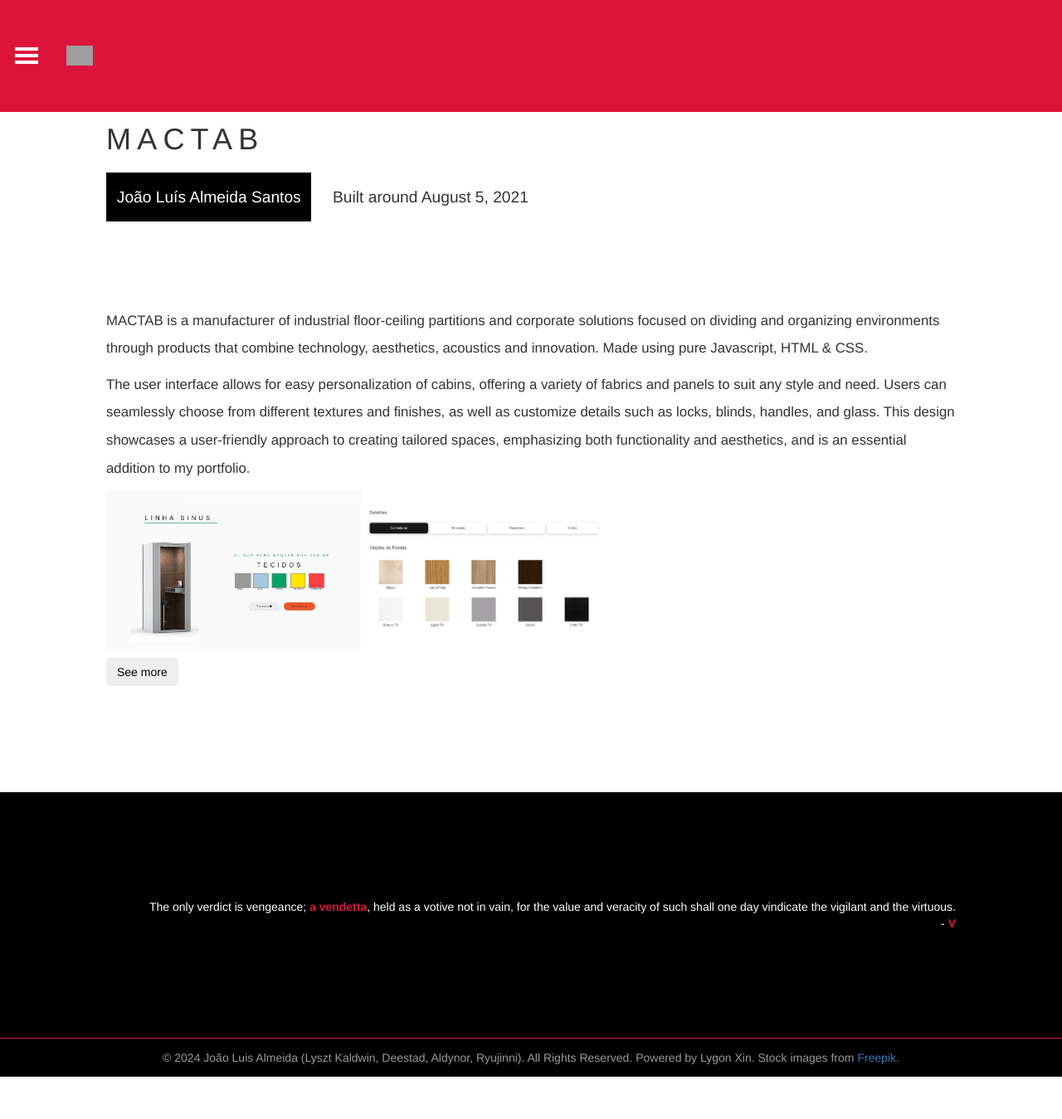
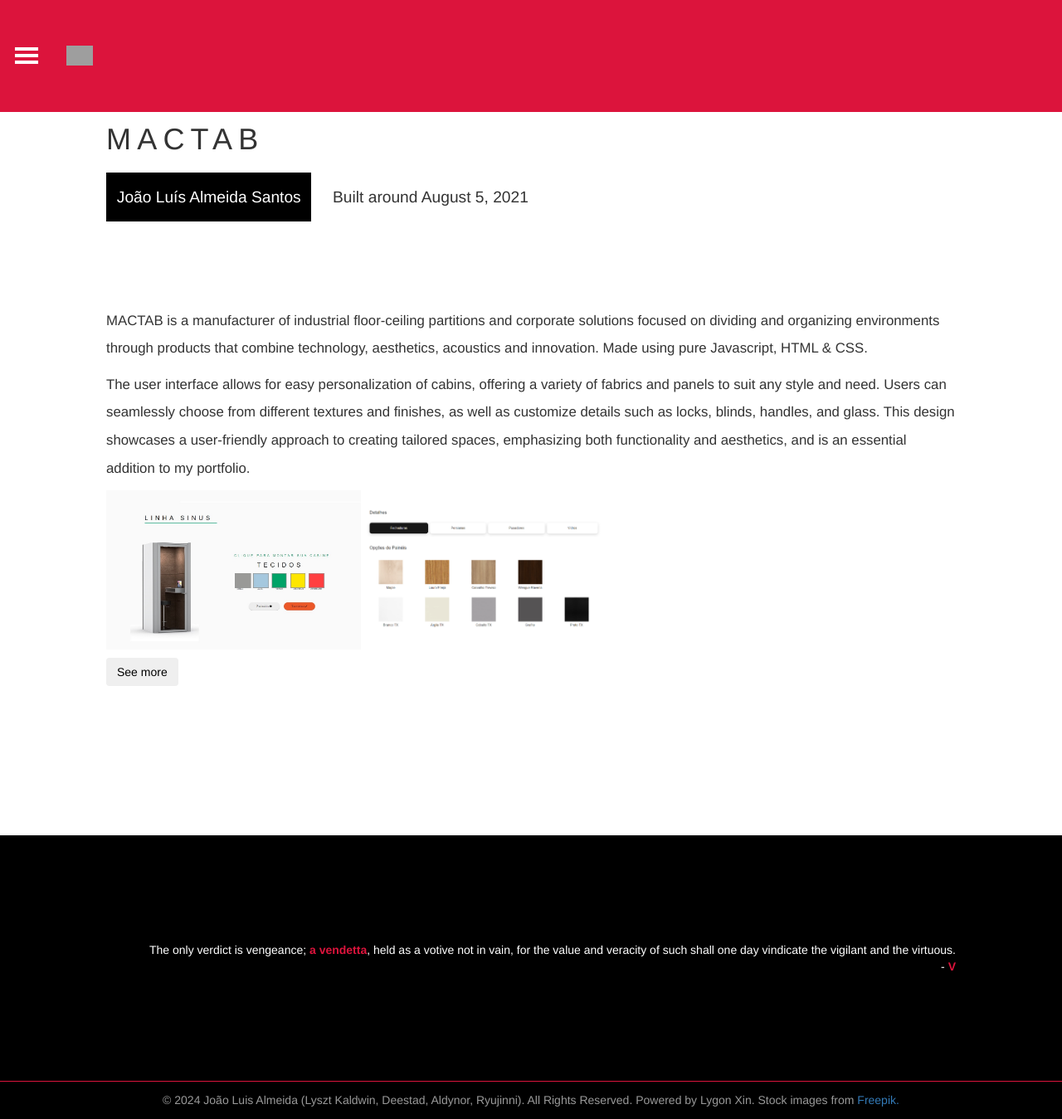
Before and after one commit to lyszt/lyszt.github.io, a Jekyll site: the page built from _posts/2021-8-5-Mactab.md, in a window 1280 px wide and 1349 px high. Shown: the whole window at 83% size. Built offline with Jekyll 4.4.1, drawn with Linux system fonts in a browser that asks for light colours; grey boxes are pictures that could not be loaded.

Commit message:
Big fix to crazy blog css

```diff
--- a/css/1024.css
+++ b/css/1024.css
@@ -53,14 +53,14 @@
     }
     .services-offered h1 {
       margin-top: 15vw;
-      font-size: 3vw;
+      font-size: 1em;
       text-align: left;
     }
     .services-offered p{
       text-align: left;
       margin: 1%;
       margin-top: 5vw;
-      font-size: 3vw;
+      font-size: 1em;
       margin-bottom: 15vw;
       width: 100%;
     }
--- a/css/blogs/default.css
+++ b/css/blogs/default.css
@@ -61,6 +61,7 @@
   font-weight: normal;
   font-size: 1.2em;
   line-height: 2em;
+  margin-bottom: 5%;
 }
 .post .entry a {
   color: black;
```
